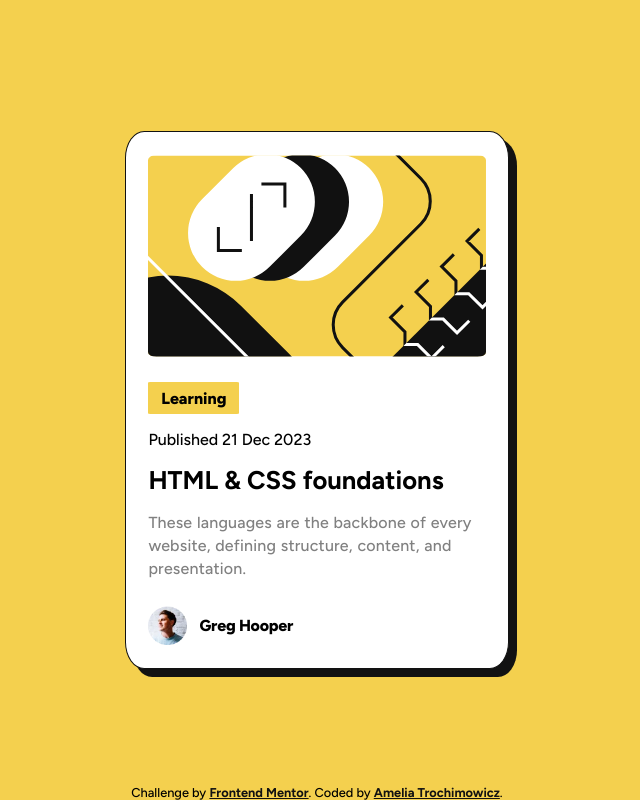
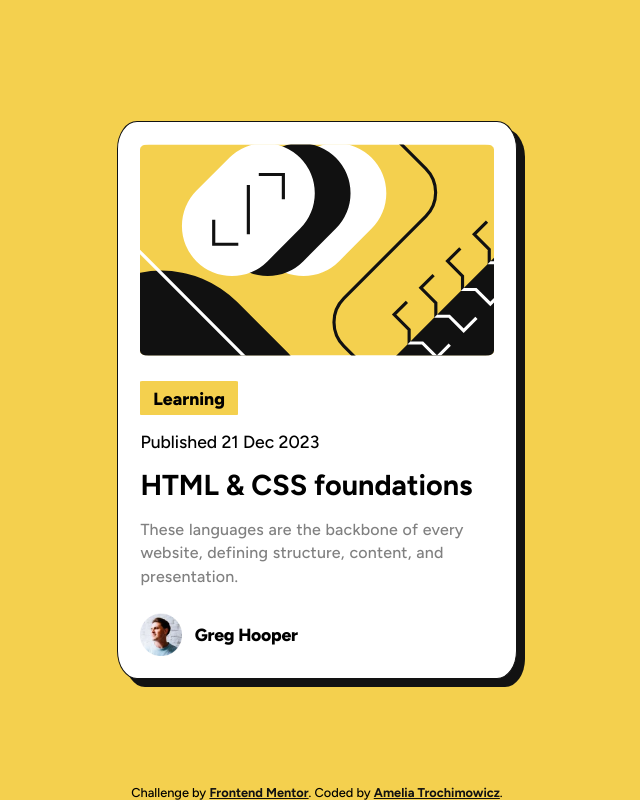
Before and after one commit to MelAnnaCode/blog_preview_card, a plain HTML site: page index.html in a window 1280 px wide. Shown: the whole page, without its empty margins (323-963 px from the left). Drawn offline with Linux system fonts and the light colour scheme; a web font is replaced by a local one.

Commit message:
Update styles.css

```diff
--- a/styles.css
+++ b/styles.css
@@ -3,9 +3,9 @@
 :root{
     --font: "Figtree", sans-serif;
     --font-weight: 800;
-    --heading-font-size: 160%;
-    --paragraph-font-size-m: 1.3rem;
-    --paragraph-font-size-s: 1rem;
+    --heading-font-size: 1.8rem;
+    --paragraph-font-size-m: 1.5rem;
+    --paragraph-font-size-s: 1.1rem;
 
     --row-gap: 2.4rem;
     --row-gap-half: 1.2rem;
@@ -53,7 +53,7 @@ body::-webkit-scrollbar{
 
 .blog_card{
     display: grid;
-    width: min(100%, 24rem);
+    width: min(100%, 25rem);
     border: var(--border);
     border-radius: var(--border-radius);
     background-color: var(--white);
@@ -122,7 +122,7 @@ h1{
 
 .blog_avatar{
   display: inline-block;
-  width: 2.4rem;
+  width: 2.6rem;
 }
 
 .blog_author_name {
```
